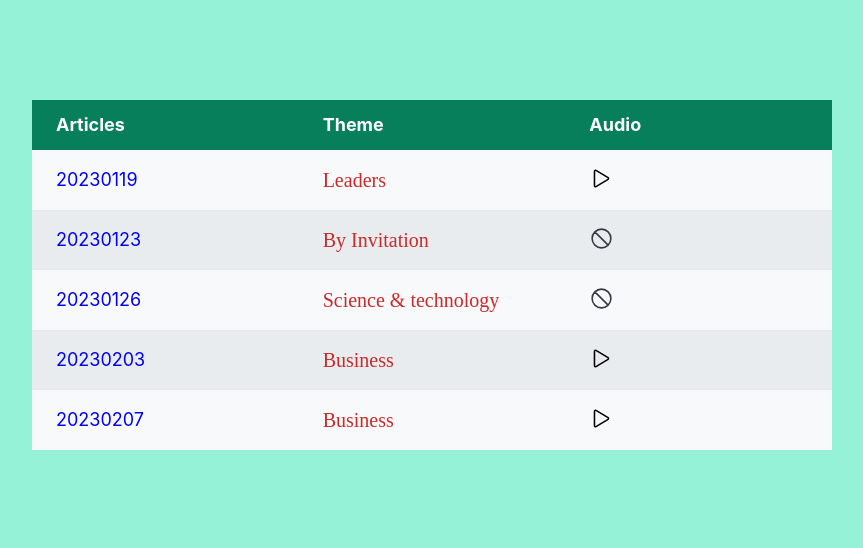
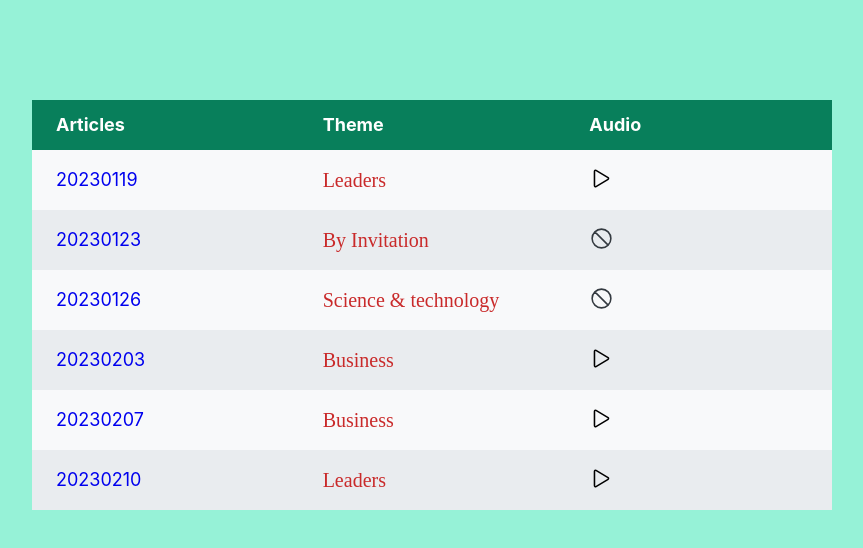
Before and after one commit to ascendho/The-Economist-Sharing, a plain HTML site: page entry/entry.html in a window 1280 px wide. Shown: the whole page, without its empty margins (208-1071 px from the left). Drawn offline with nearby package versions, Linux system fonts and the light colour scheme; files that its build step writes are made by us from their sources.

Commit message:
add 20230210

```diff
--- a/entry/entry.html
+++ b/entry/entry.html
@@ -77,7 +77,14 @@
                                                                                 src="../Img/play-outline.svg"
                                                                                 alt="audio"></a></td>
     </tr>
-
+    <tr>
+        <td><a href="../articles/20230210.pdf" target="_blank">20230210</a></td>
+        <td class="theme">Leaders</td>
+        <td><a class="audio" href="../audios/20230210.mp3" target="_blank"><img class="playerIcon" width="25px"
+                                                                                height="25px"
+                                                                                src="../Img/play-outline.svg"
+                                                                                alt="audio"></a></td>
+    </tr>
 
     </tbody>
 
```
Also changed, not shown: audios/cover/20230210.jpg (added), 2 other files.
